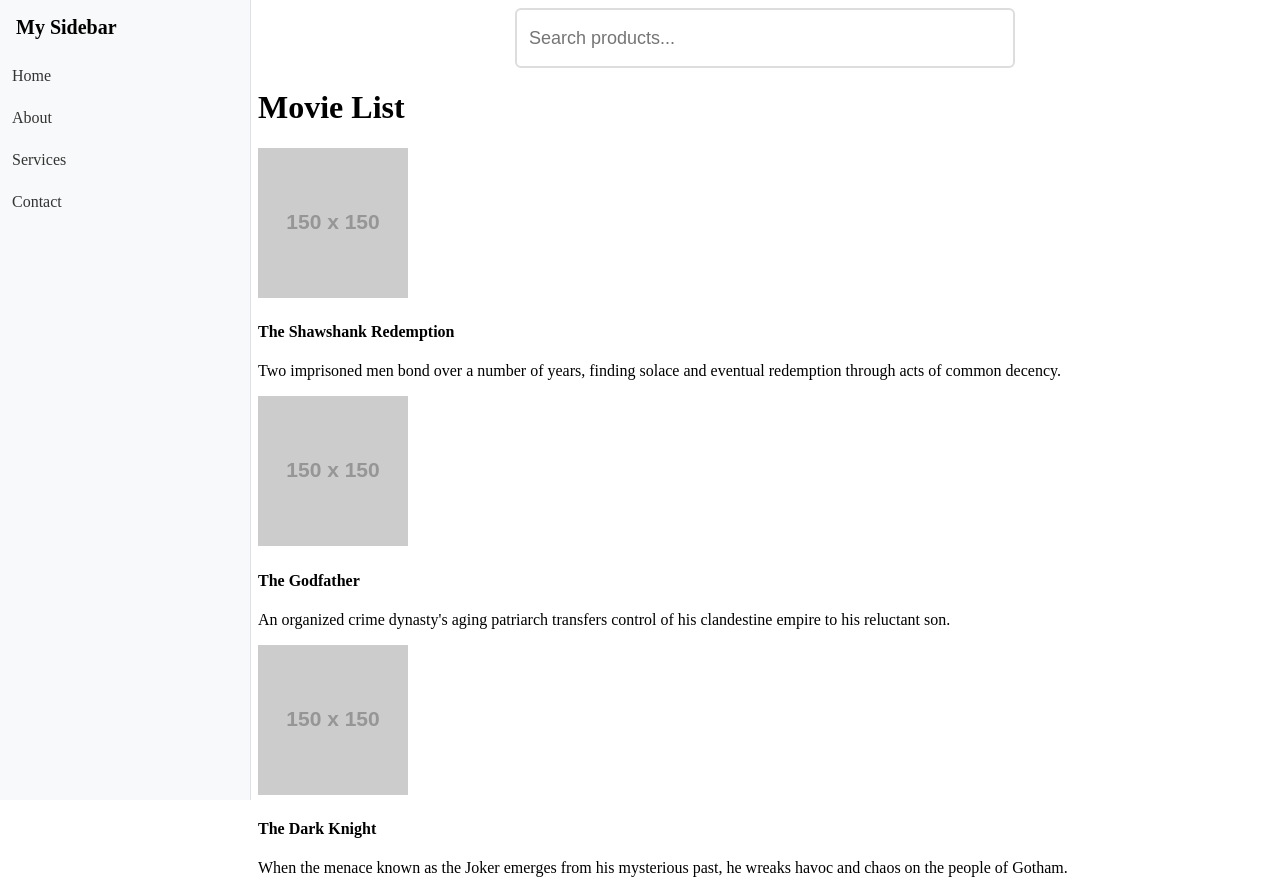
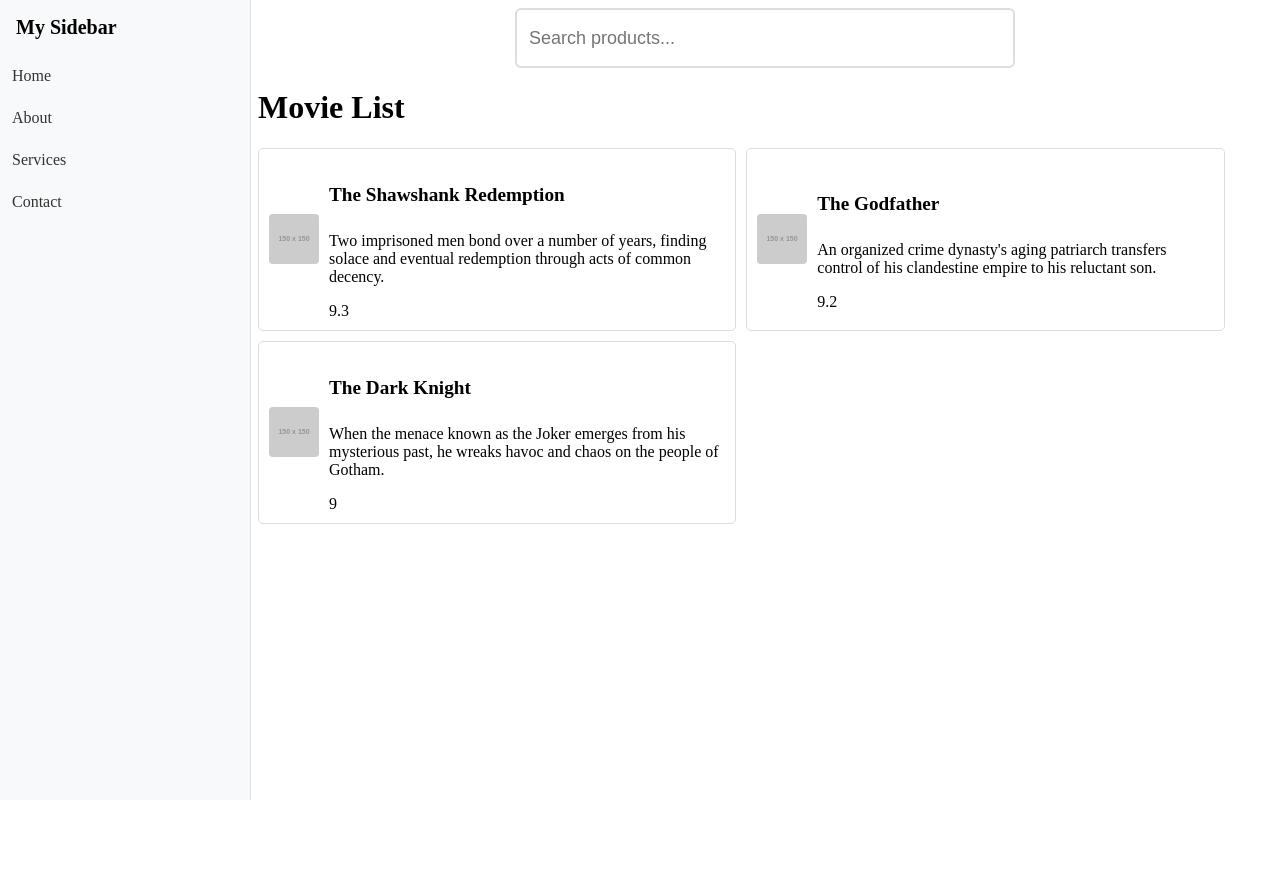
Before and after one commit to julioandre/tvshows, a Vue app: page / in a window 1280 px wide. After the commit the page ends 800 px from the top, so only its background shows below. Built offline with nearby package versions, Linux system fonts and the light colour scheme; the HTML template or start-up script is replaced by a standard one.

Commit message:
Added modal for viewing movie details

```diff
--- a/src/assets/styles/main.css
+++ b/src/assets/styles/main.css
@@ -113,6 +113,47 @@
 .is-focused {
     box-shadow: 0 0 0 3px rgba(74, 144, 226, 0.1);
 }
+.movie-list {
+    display: flex;
+    flex-wrap: wrap;
+    gap: 10px;
+}
+.movie-item {
+    display: flex;
+    align-items: center;
+    cursor: pointer;
+    border: 1px solid #ddd;
+    border-radius: 5px;
+    padding: 10px;
+    width: 45%;
+    transition: transform 0.3s;
+}
+
+.movie-item:hover {
+    transform: scale(1.05); /* Scale up the item on hover */
+}
+
+.movie-thumbnail {
+    width: 50px; /* Thumbnail size */
+    height: 50px; /* Standard height */
+    border-radius: 4px; /* Slightly round corners */
+    margin-right: 10px; /* Space between the image and details */
+}
+.movie-details {
+    flex: 1; /* Allow details to take remaining space */
+}
+
+.movie-title {
+    font-size: 1.2rem; /* Slightly larger font size for title */
+    font-weight: bold; /* Bold title text */
+    display: block; /* Make title a block to stack on summary */
+}
+
+.movie-summary {
+    margin-top: 5px; /* Space between title and summary */
+    font-size: 0.9rem; /* Standard font size for summary */
+    color: gray; /* Optional: style the summary text */
+}
 
 /* Tablet and Desktop Styles */
 @media (min-width: 576px) {
--- a/src/components/MovieList.vue
+++ b/src/components/MovieList.vue
@@ -1,19 +1,38 @@
 <template>
-  <div class="item-list">
-    <div class="item" v-for="item in items" :key="item.id">
-      <img v-if="item.image" :src="item.image" :alt="item.name" class="item-image" />
-      <div class="item-info">
-        <h4 class="item-title">{{ item.name }}</h4>
-        <p class="item-description">{{ item.summary }}</p>
+  <div class="movie-list">
+    <div class="movie-item" v-for="item in items" :key="item.id" @click="openModal(item)">
+      <img v-if="item.image" :src="item.image" :alt="item.name" class="movie-thumbnail" />
+      <div class="movie-info">
+        <h4 class="movie-title">{{ item.name }}</h4>
+        <p class="movie-description">{{ item.summary }}</p>
+        <span class="movie-rating">{{ item.rating }}</span>
       </div>
     </div>
+    <MovieModal :isVisible="isModalVisible" :movie="selectedMovie!" @close="closeModal" />
   </div>
 </template>
 
 <script setup lang="ts">
 import type { MovieItem } from "@/utils/types/movieItem";
+import { ref } from "vue";
+import MovieModal from "./MovieModal.vue";
 
 defineProps<{
   items: MovieItem[];
 }>();
+const isModalVisible = ref(false);
+const selectedMovie = ref<MovieItem | null>(null);
+
+// Function to open modal with the selected movie
+const openModal = (movie: MovieItem) => {
+  console.log(movie.name);
+  selectedMovie.value = movie;
+  isModalVisible.value = true;
+};
+
+// Function to close the modal
+const closeModal = () => {
+  selectedMovie.value = null;
+  isModalVisible.value = false;
+};
 </script>
--- /dev/null
+++ b/src/components/MovieModal.vue
@@ -0,0 +1,57 @@
+<template>
+  <div class="modal" v-if="isVisible">
+    <div class="modal-content">
+      <span class="close" @click="$emit('close')">&times;</span>
+      <h2>{{ movie.name }}</h2>
+      <img v-if="movie.image" :src="movie.image" alt="Movie Image" class="movie-image" />
+      <p><strong>Status:</strong> {{ movie.status }}</p>
+      <p><strong>Premiered:</strong> {{ movie.premiered }}</p>
+      <p><strong>Genres:</strong> {{ movie.genres.join(", ") }}</p>
+      <p><strong>Rating:</strong> {{ movie.rating }}</p>
+      <p>{{ movie.summary }}</p>
+    </div>
+  </div>
+</template>
+
+<script setup lang="ts">
+import type { MovieItem } from "@/utils/types/movieItem";
+import { defineProps } from "vue";
+
+defineProps<{
+  isVisible: boolean;
+  movie: MovieItem;
+}>();
+
+defineEmits<{
+  (e: "close"): void;
+}>();
+</script>
+
+<style scoped>
+.modal {
+  position: fixed;
+  top: 0;
+  right: 0;
+  width: 400px;
+  height: 100vh;
+  background: white;
+  box-shadow: -3px 0 10px rgba(0, 0, 0, 0.1);
+  z-index: 1000;
+  transition: transform 0.3s ease;
+}
+
+.modal-content {
+  padding: 20px;
+}
+
+.close {
+  cursor: pointer;
+  font-size: 24px;
+  float: right;
+}
+
+.movie-image {
+  max-width: 100%;
+  border-radius: 5px;
+}
+</style>
```
